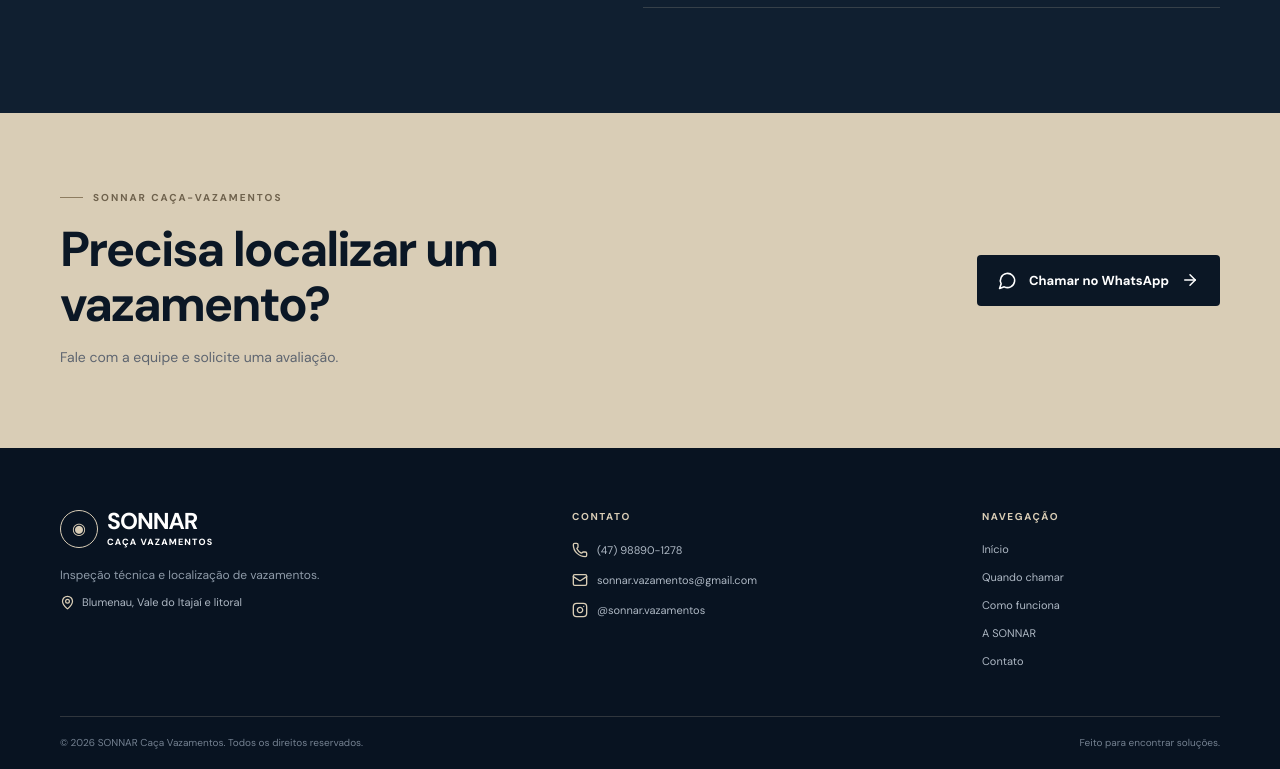
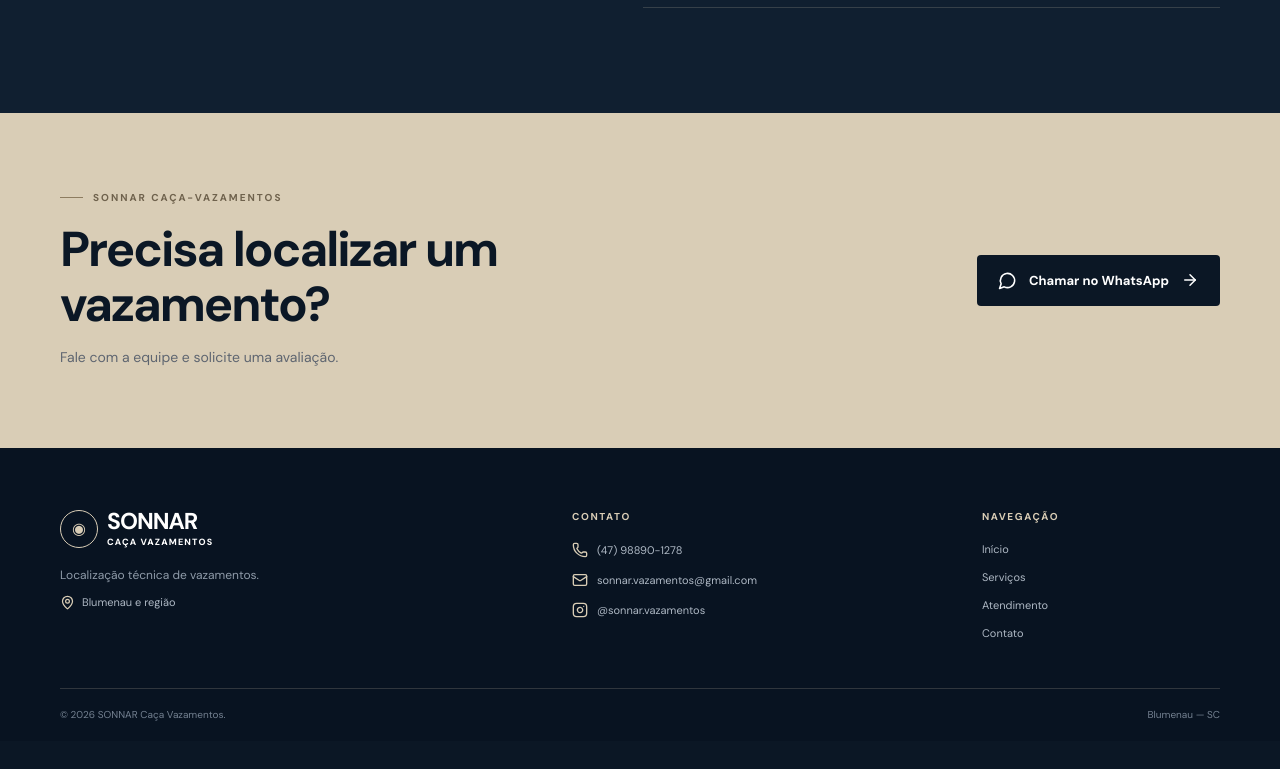
Before and after one commit to FernandeLuan/sonnar-site, a React (Vite) app: page / in a window 1280 px wide. Shown: the part 1710-2479 px from the top of the page. After the commit the page ends 2451 px from the top, so only its background shows below. Built offline with nearby package versions, Linux system fonts and the light colour scheme.

Commit message:
Simplify footer content and navigation

```diff
--- a/src/components/Footer/Footer.tsx
+++ b/src/components/Footer/Footer.tsx
@@ -1,4 +1,4 @@
 import { Instagram, Mail, MapPin, MessageCircle, Phone } from 'lucide-react'
 import styles from './Footer.module.css'
-const nav=[['Início','#inicio'],['Quando chamar','#problemas'],['Como funciona','#processo'],['A SONNAR','#sobre'],['Contato','#contato']]
-export default function Footer(){return <><footer className={styles.footer}><div className={styles.container}><div className={styles.main}><div><a className={styles.brand} href="#inicio"><span className={styles.mark}>◉</span><span><b>SONNAR</b><small>CAÇA VAZAMENTOS</small></span></a><p>Inspeção técnica e localização de vazamentos.</p><span className={styles.region}><MapPin size={15}/> Blumenau, Vale do Itajaí e litoral</span></div><div className={styles.links}><b>CONTATO</b><a href="tel:+5547988901278"><Phone size={16}/> (47) 98890-1278</a><a href="mailto:sonnar.vazamentos@gmail.com"><Mail size={16}/> sonnar.vazamentos@gmail.com</a><a href="https://instagram.com/sonnar.vazamentos" target="_blank" rel="noreferrer"><Instagram size={16}/> @sonnar.vazamentos</a></div><div className={styles.links}><b>NAVEGAÇÃO</b>{nav.map(([label,href])=><a key={label} href={href}>{label}</a>)}</div></div><div className={styles.bottom}><span>© {new Date().getFullYear()} SONNAR Caça Vazamentos. Todos os direitos reservados.</span><span>Feito para encontrar soluções.</span></div></div></footer><a className={styles.whats} href="https://wa.me/5547988901278" target="_blank" rel="noreferrer" aria-label="Falar com a SONNAR pelo WhatsApp"><MessageCircle size={25}/></a></>}
+const nav=[['Início','#inicio'],['Serviços','#servicos'],['Atendimento','#processo'],['Contato','#contato']]
+export default function Footer(){return <><footer className={styles.footer}><div className={styles.container}><div className={styles.main}><div><a className={styles.brand} href="#inicio"><span className={styles.mark}>◉</span><span><b>SONNAR</b><small>CAÇA VAZAMENTOS</small></span></a><p>Localização técnica de vazamentos.</p><span className={styles.region}><MapPin size={15}/> Blumenau e região</span></div><div className={styles.links}><b>CONTATO</b><a href="tel:+5547988901278"><Phone size={16}/> (47) 98890-1278</a><a href="mailto:sonnar.vazamentos@gmail.com"><Mail size={16}/> sonnar.vazamentos@gmail.com</a><a href="https://instagram.com/sonnar.vazamentos" target="_blank" rel="noreferrer"><Instagram size={16}/> @sonnar.vazamentos</a></div><div className={styles.links}><b>NAVEGAÇÃO</b>{nav.map(([label,href])=><a key={label} href={href}>{label}</a>)}</div></div><div className={styles.bottom}><span>© {new Date().getFullYear()} SONNAR Caça Vazamentos.</span><span>Blumenau — SC</span></div></div></footer><a className={styles.whats} href="https://wa.me/5547988901278" target="_blank" rel="noreferrer" aria-label="Falar com a SONNAR pelo WhatsApp"><MessageCircle size={25}/></a></>}
```
